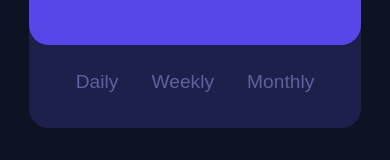
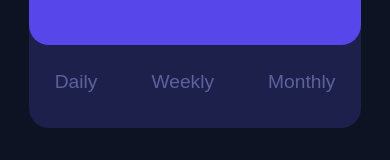
Before and after one commit to adityanegara/Practice_React_with_redux, a React (Create React App) app: page / in a window 390 px wide. Shown: the part 178-338 px from the top of the page. Built offline with nearby package versions, Linux system fonts and the light colour scheme.

Commit message:
Fixing profile space around

```diff
--- a/src/components/profile/Profile.css
+++ b/src/components/profile/Profile.css
@@ -95,8 +95,9 @@
   .profile .profile-selector {
     margin: 3vh 5vw;
     display: flex;
+
     flex-direction: row;
-    justify-content: center;
+    justify-content: space-between;
   }
 
   .profile .profile-selector button {
```
